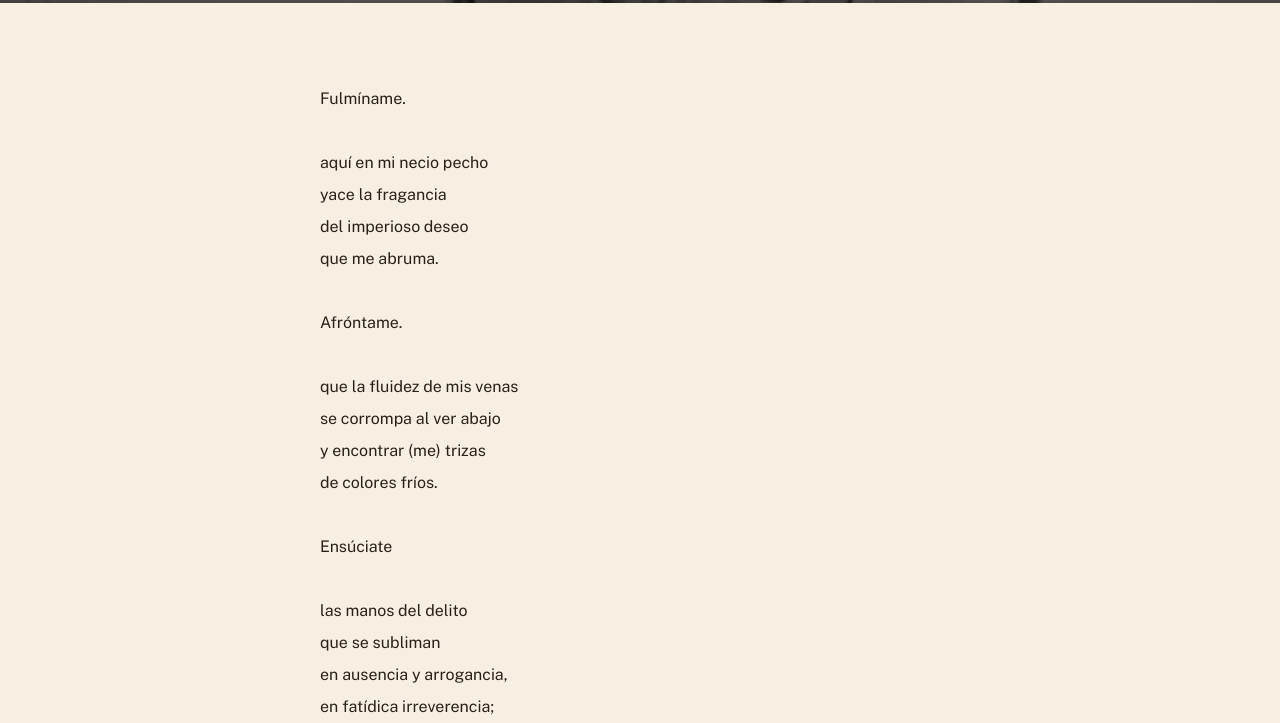
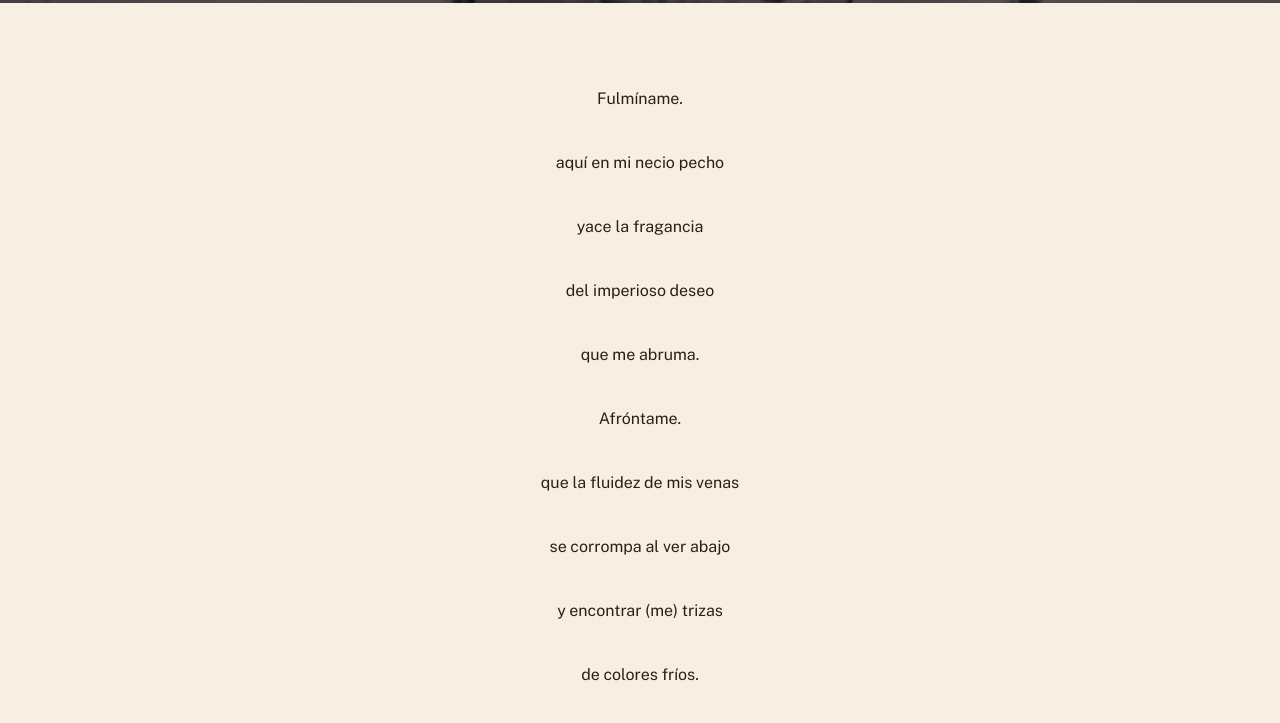
Before and after one commit to editorialtulipes-jpg/web-tulipes, a website: page textos/electrico-deceso.html in a window 1280 px wide. Shown: the part 457-1180 px from the top of the page. Drawn offline with nearby package versions, Linux system fonts and the light colour scheme.

Commit message:
Corrige "Eléctrico deceso": el poema va centrado, no alineado a la izquierda
Cada verso separado por línea en blanco, como el original — usa la
clase .poema--centrado que ya existía en el CSS pero no se estaba
aplicando en ningún artículo.

```diff
--- a/textos/electrico-deceso.html
+++ b/textos/electrico-deceso.html
@@ -25,50 +25,73 @@
 
 <article class="texto">
 
-  <div class="poema">
+  <div class="poema poema--centrado">
 Fulmíname.
 
 aquí en mi necio pecho
+
 yace la fragancia
+
 del imperioso deseo
+
 que me abruma.
 
 Afróntame.
 
 que la fluidez de mis venas
+
 se corrompa al ver abajo
+
 y encontrar (me) trizas
+
 de colores fríos.
 
 Ensúciate
 
 las manos del delito
+
 que se subliman
+
 en ausencia y arrogancia,
+
 en fatídica irreverencia;
+
 en caer.
 
 Tortúrame
 
 y en gélidas luminiscencias
+
 traduce
+
 el enfado de mi desengaño
+
 de caer sin compasión,
+
 de perder el control
+
 ante el abismo.
 
 Olvídame.
+
 Niégame
 
 la redención soñada
+
 al pecado intruso
+
 que cometí.
+
 pues no merezco
+
 otra cosa que el castigo
+
 por la rebelión.
 
 Y una eléctrica sentencia
+
 que detenga en seco
+
 mi descarriado corazón.
   </div>
 
```
